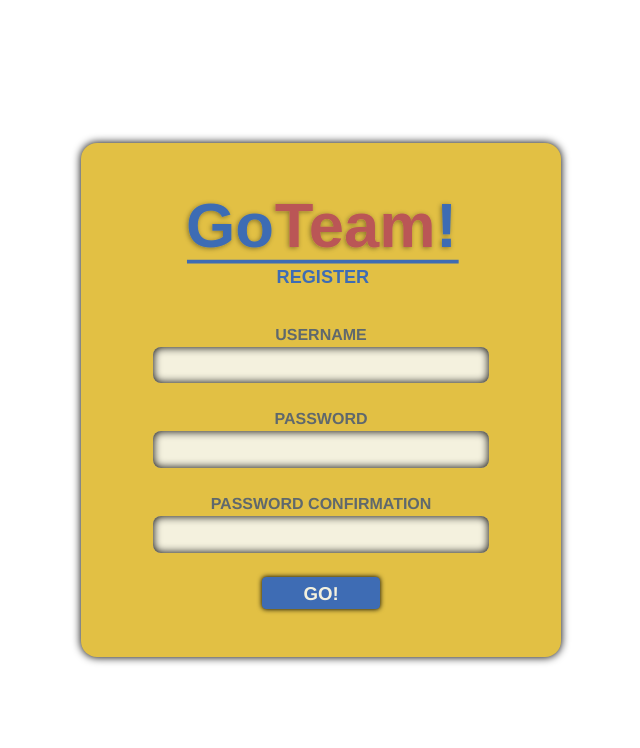
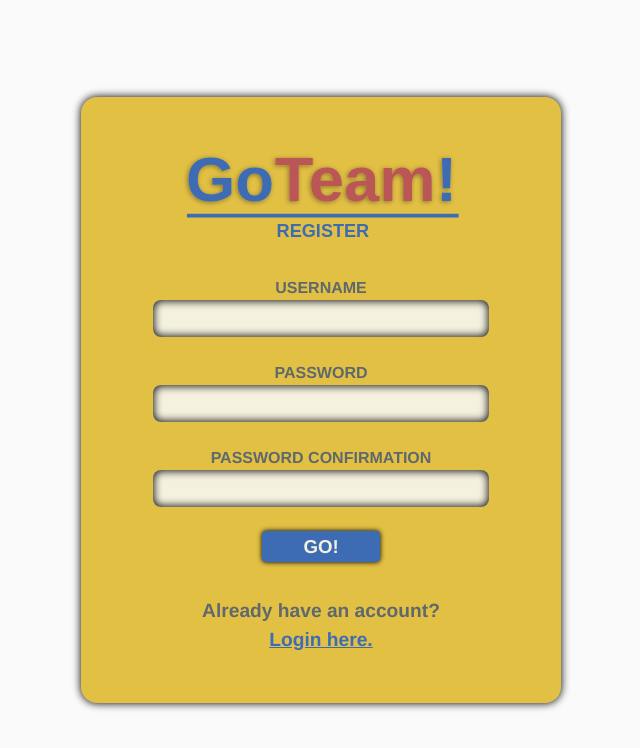
Before and after one commit to 4c3x5u/portfolio_goteam, a React (Create React App) app in the folder frontend/: page / in a window 1280 px wide. Shown: the top 748 px of the page, without its empty margins (319-959 px from the left). Built offline with nearby package versions, Linux system fonts and the light colour scheme.

Commit message:
Login section added to the register form.

```diff
--- a/frontend/src/components/register/Register.jsx
+++ b/frontend/src/components/register/Register.jsx
@@ -9,52 +9,59 @@ const Register = () => {
   const [passwordConfirmation, setPasswordConfirmation] = useState('');
   const handleSubmit = () => 1; // TODO: implement
   return (
-    <div id="FormWrapper">
-      <Form id="RegisterForm" onSubmit={handleSubmit}>
-        <div id="RegisterTitleWrapper">
-          <img id="RegisterTitle" alt="logo" src={logo} />
+    <div id="Register">
+      <Form className="Form" onSubmit={handleSubmit}>
+        <div className="TitleWrapper">
+          <img className="Title" alt="logo" src={logo} />
         </div>
 
-        <Form.Group className="RegisterFormGroup">
-          <Form.Label className="RegisterFormLabel">
+        <Form.Group className="Group">
+          <Form.Label className="Label">
             USERNAME
           </Form.Label>
           <Form.Control
-            className="RegisterInput"
+            className="Input"
             type="text"
             value={username}
             onChange={(e) => setUsername(e.target.value)}
           />
         </Form.Group>
 
-        <Form.Group className="RegisterFormGroup">
-          <Form.Label className="RegisterFormLabel">
+        <Form.Group className="Group">
+          <Form.Label className="Label">
             PASSWORD
           </Form.Label>
           <Form.Control
-            className="RegisterInput"
+            className="Input"
             type="password"
             value={passwordConfirmation}
             onChange={(e) => setPasswordConfirmation(e.target.value)}
           />
         </Form.Group>
 
-        <Form.Group className="RegisterFormGroup">
-          <Form.Label className="RegisterFormLabel">
+        <Form.Group className="Group">
+          <Form.Label className="Label">
             PASSWORD CONFIRMATION
           </Form.Label>
           <Form.Control
-            className="RegisterInput"
+            className="Input"
             type="password"
             value={password}
             onChange={(e) => setPassword(e.target.value)}
           />
         </Form.Group>
 
-        <div id="ButtonWrapper">
-          <Button id="SubmitButton" value="GO!" type="submit">
+        <div className="ButtonWrapper">
+          <Button className="Button" value="GO!" type="submit">
             GO!
           </Button>
+        </div>
+
+        <div className="Login">
+          <p>Already have an account?</p>
+          <p>
+            <a href="/login">Login here.</a>
+          </p>
         </div>
       </Form>
     </div>
--- a/frontend/src/components/register/register.sass
+++ b/frontend/src/components/register/register.sass
@@ -1,59 +1,76 @@
 @use '../../variables'
 
-#FormWrapper
+#Register
   display: flex
   justify-content: center
   align-items: center
   min-height: 100vh
+  background-color: variables.$cultured
 
-#RegisterForm
-  background-color: variables.$maize-crayola
-  padding: 3rem 4.5rem 3rem 4.5rem
-  border-radius: 1rem
-  box-shadow: 0 0 0.5rem 0.01rem #000000
+  .Form
+    background-color: variables.$maize-crayola
+    padding: 3rem 4.5rem 3rem 4.5rem
+    border-radius: 1rem
+    box-shadow: 0 0 0.5rem 0.01rem #000000
 
-#RegisterTitleWrapper
-  width: 100%
-  display: flex
-  justify-content: center
-  margin-bottom: 0.5rem
+    .TitleWrapper
+      width: 100%
+      display: flex
+      justify-content: center
+      margin-bottom: 0.5rem
 
-#RegisterTitle
-  min-height: 6rem
-  margin-bottom: 1.7rem
+      .Title
+        min-height: 6rem
+        margin-bottom: 1.7rem
 
-#ButtonWrapper
-  display: flex
-  justify-content: center
-  width: 100%
+    .Group
+      text-align: center
+      font-weight: bolder
+      color: variables.$black-coral
+      margin-bottom: 1.5rem !important
 
-#SubmitButton
-  font-family: variables.$default-font
-  font-weight: bold
-  font-size: 14pt
-  padding: 0.1rem 2.5rem 0 2.5rem
-  border-color: variables.$true-blue
-  background-color: variables.$true-blue
-  color: variables.$eggshell !important
-  box-shadow: 0 0 0.3rem 0.01rem #000000
+      .Label
+        margin-bottom: 0 !important
+        padding-bottom: 0 !important
 
-.RegisterFormGroup
-  text-align: center
-  font-weight: bolder
-  color: variables.$black-coral
-  margin-bottom: 1.5rem !important
+      .Input
+        font-size: 12.5pt !important
+        height: 2.3rem !important
+        width: 21rem !important
+        text-align: center
+        padding: 0.6rem 4rem 0.4rem 4rem !important
+        background-color: variables.$eggshell !important
+        box-shadow: inset 0 0 0.5rem 0.04rem #000000 !important
+        border: none !important
+        border-radius: 0.5rem !important
 
-.RegisterFormLabel
-  margin-bottom: 0 !important
-  padding-bottom: 0 !important
+  .ButtonWrapper
+    display: flex
+    justify-content: center
+    width: 100%
 
-.RegisterInput
-  font-size: 12.5pt !important
-  height: 2.3rem !important
-  width: 21rem !important
-  text-align: center
-  padding: 0.6rem 4rem 0.4rem 4rem !important
-  background-color: variables.$eggshell !important
-  box-shadow: inset 0 0 0.5rem 0.01rem #000000 !important
-  border: none !important
-  border-radius: 0.5rem !important
+    .Button
+      font-family: variables.$default-font
+      font-weight: bold
+      font-size: 14pt
+      padding: 0.1rem 2.5rem 0 2.5rem
+      border-color: variables.$true-blue
+      background-color: variables.$true-blue
+      color: variables.$eggshell !important
+      box-shadow: 0 0 0.3rem 0.01rem #000000
+      margin-bottom: 2.2rem
+
+  .Login
+    width: 100%
+    text-align: center
+    font-family: variables.$default-font
+    font-weight: bold
+    font-size: 1.2rem
+    color: variables.$black-coral
+
+    p
+      margin-bottom: 0
+
+    a
+      color: variables.$true-blue
+      text-decoration: underline !important
```
